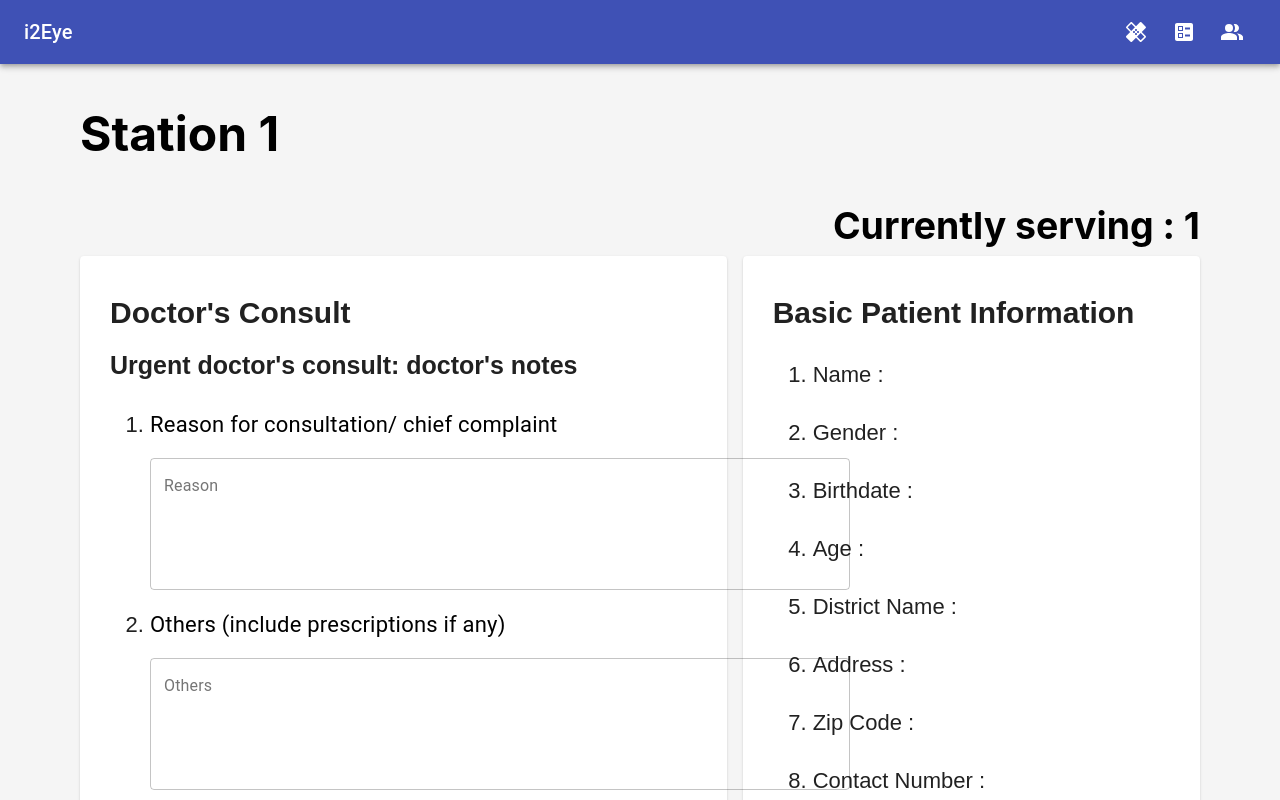
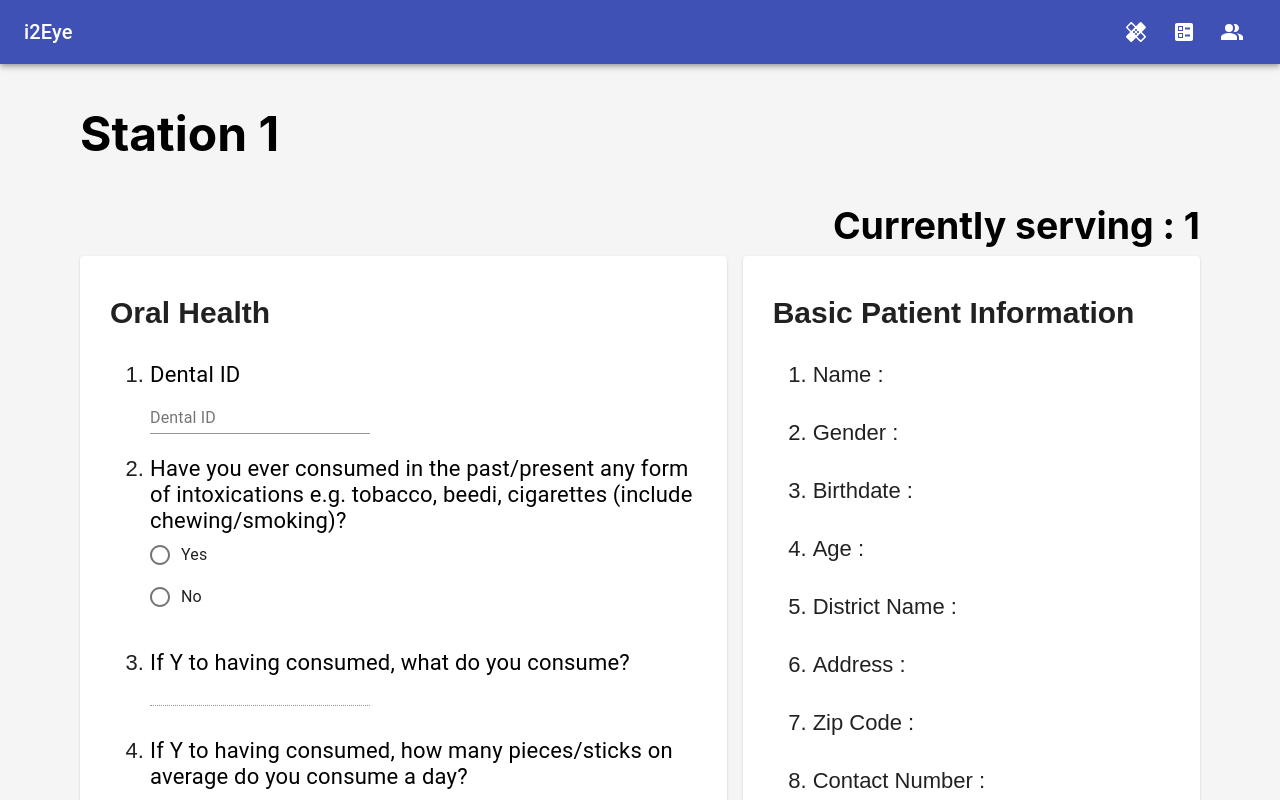
Before and after one commit to i2Eye/i2Eye-Front, a React (Create React App) app: page /stations in a window 1280 px wide. Shown: the top 800 px of the page. Built offline with nearby package versions, Linux system fonts and the light colour scheme.

Commit message:
Changed the width of the textfield in Doctor's consult to full width instead of 700px since it was clipping into the side.

```diff
--- a/src/Components/StationComponents/DoctorConsult.js
+++ b/src/Components/StationComponents/DoctorConsult.js
@@ -96,7 +96,7 @@
                         multiline
                         rows={5}
                         variant="outlined"
-                        style={{ width: "700px" }}
+                        fullWidth
                         onChange={this.handleChange.bind(this)}
                       />
                       <p />
--- a/src/Components/StationComponents/FormAbled.js
+++ b/src/Components/StationComponents/FormAbled.js
@@ -27,7 +27,7 @@
                 paddingBottom: 20,
               }}
             >
-              <Doctor />
+              <OralHealth />
             </Paper>
           </Grid>
           <Grid item md="5">
```
